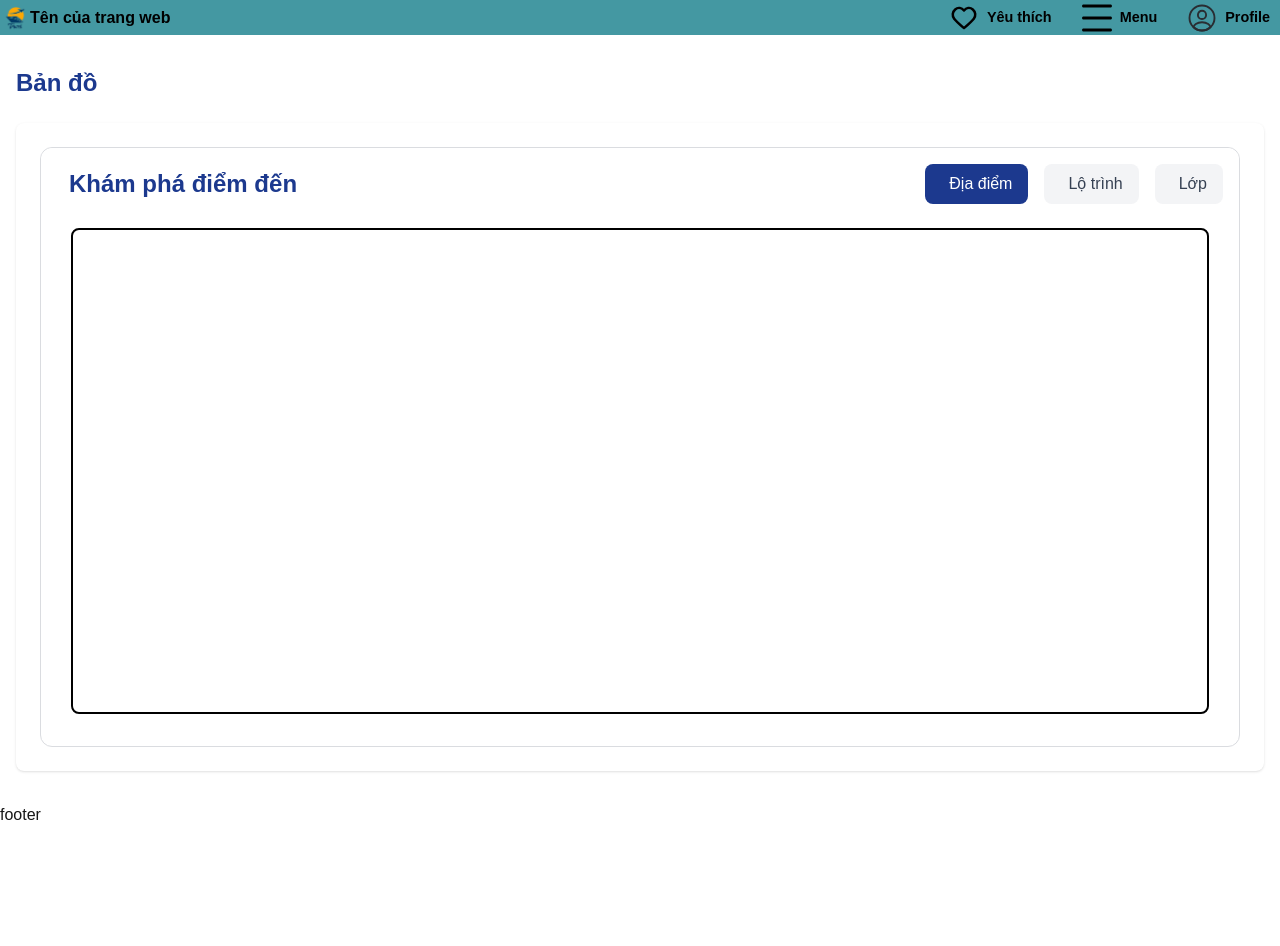
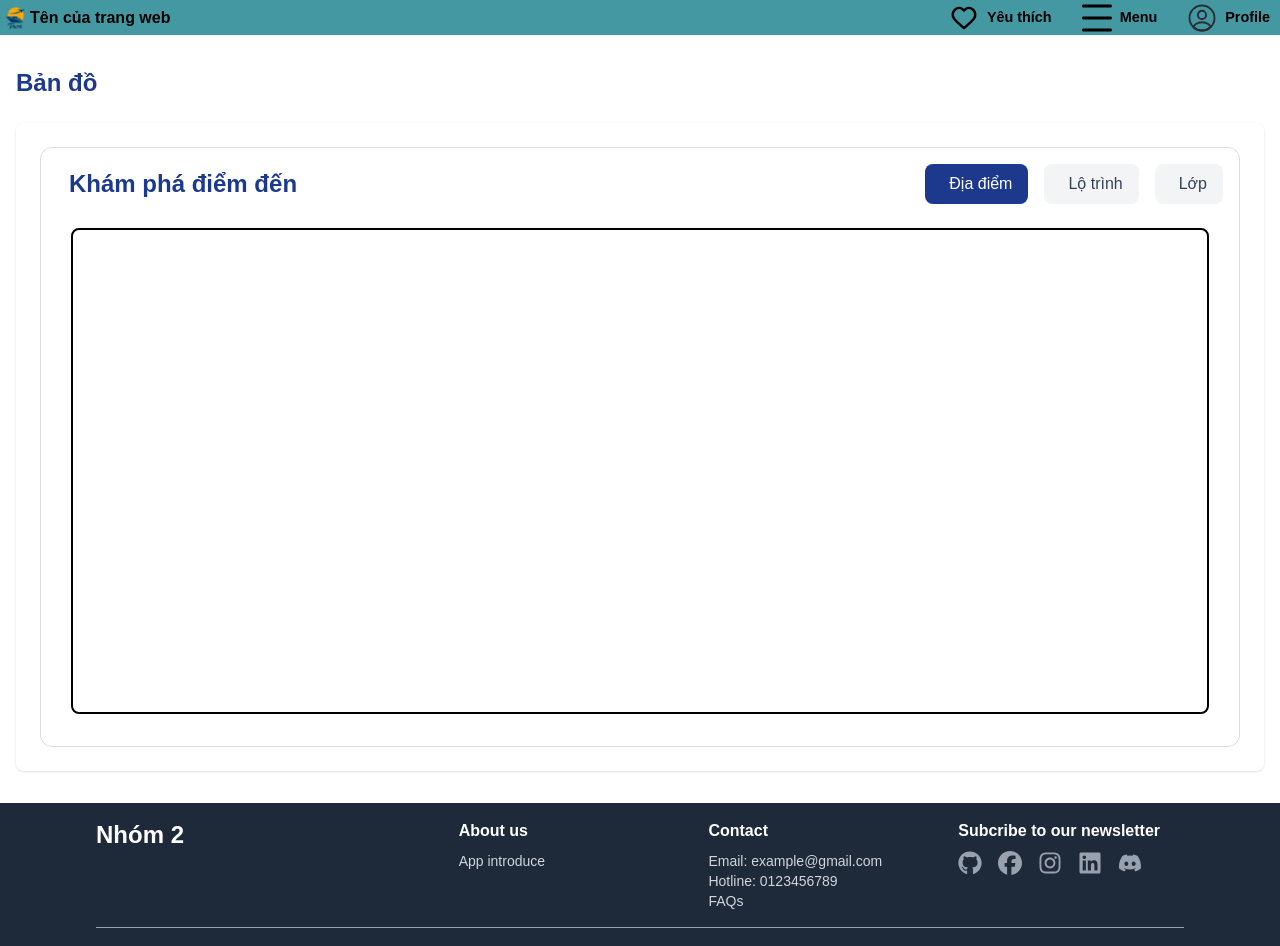
Before and after one commit to PhungVietBac/AITripSystem, a Next.js app in the folder ai_trip_system/: page /map in a window 1280 px wide. Shown: the top 946 px of the page. Before the commit the page ends 827 px from the top, so only its background shows below. Built offline with nearby package versions, Linux system fonts and the light colour scheme.

Commit message:
Create footer

```diff
--- a/ai_trip_system/package.json
+++ b/ai_trip_system/package.json
@@ -11,7 +11,8 @@
   "dependencies": {
     "next": "^15.2.4",
     "react": "^19.0.0",
-    "react-dom": "^19.0.0"
+    "react-dom": "^19.0.0",
+    "react-icons": "^5.5.0"
   },
   "devDependencies": {
     "@eslint/eslintrc": "^3",
--- a/ai_trip_system/public/Pages/home.html
+++ /dev/null
@@ -1,11 +0,0 @@
-<!DOCTYPE html>
-<html>
-  <head>
-    <meta charset="UTF-8" />
-    <meta name="viewport" content="width=device-width, initial-scale=1.0" />
-    <link href="/ai_trip_system/src/index.css" rel="stylesheet" />
-  </head>
-  <body>
-    <h1 class="text-3xl font-bold underline">Hello!</h1>
-  </body>
-</html>
--- a/ai_trip_system/src/app/map/page.tsx
+++ b/ai_trip_system/src/app/map/page.tsx
@@ -1,4 +1,4 @@
-import React from 'react'
+import React from "react";
 import Header from "../../components/header";
 import Footer from "../../components/footer";
 import Map from "../../components/Map";
--- a/ai_trip_system/src/components/footer.tsx
+++ b/ai_trip_system/src/components/footer.tsx
@@ -1,5 +1,78 @@
+import {
+  FaGithub,
+  FaFacebook,
+  FaInstagram,
+  FaLinkedin,
+  FaDiscord,
+} from "react-icons/fa6";
+import Link from "next/link";
+
 const Footer = () => {
-  return <div>footer</div>;
+  return (
+    <footer className="bg-gray-800 dark:bg-black px-4 py-4 md:px-24">
+      <div className="text-sm grid grid-cols-1 md:grid-cols-[1.5fr_1fr_1fr_1fr] gap-6 text-white">
+        <div>
+          <h2 className="text-2xl font-bold">Nhóm 2</h2>
+        </div>
+        <div>
+          <h3 className="text-base font-bold">About us</h3>
+          <ul className="list-outside list-none text-gray-300 hover:text-gray-100 dark:hover:text-white">
+            <li className=" mt-0 md:mt-2">
+              <Link className="hover:underline" href="/">
+                App introduce
+              </Link>
+            </li>
+          </ul>
+        </div>
+        <div>
+          <h3 className="text-base font-bold">Contact</h3>
+          <ul className="list-outside list-none">
+            <li className="mt-0 md:mt-2 text-gray-300 hover:text-gray-100 dark:hover:text-white">
+              Email:{" "}
+              <a href="mailto:example@gmail.com" className="hover:underline">
+                example@gmail.com
+              </a>
+            </li>
+            <li className="text-gray-300 hover:text-gray-100 dark:hover:text-white">
+              Hotline:{" "}
+              <a href="tel:0123456789" className="hover:underline">
+                0123456789
+              </a>
+            </li>
+            <li className="text-gray-300 hover:text-gray-100 dark:hover:text-white">
+              <a className="hover:underline" href="#">
+                FAQs
+              </a>
+            </li>
+          </ul>
+        </div>
+        <div>
+          <h3 className="text-base font-bold">Subcribe to our newsletter</h3>
+          <div className="flex space-x-4 mt-0 md:mt-2">
+            <a href="https://github.com">
+              <FaGithub className="w-6 h-6 text-gray-400 hover:text-gray-200 dark:hover:text-white" />
+            </a>
+            <a href="https://facebook.com">
+              <FaFacebook className="w-6 h-6 text-gray-400 hover:text-gray-200 dark:hover:text-white" />
+            </a>
+            <a href="https://instagram.com">
+              <FaInstagram className="w-6 h-6 text-gray-400 hover:text-gray-200 dark:hover:text-white" />
+            </a>
+            <a href="https://linkedin.com">
+              <FaLinkedin className="w-6 h-6 text-gray-400 hover:text-gray-200 dark:hover:text-white" />
+            </a>
+            <a href="https://discord.com">
+              <FaDiscord className="w-6 h-6 text-gray-400 hover:text-gray-200 dark:hover:text-white" />
+            </a>
+          </div>
+        </div>
+      </div>
+      <hr className="border-gray-400 dark:border-gray-700 my-4" />
+      <p className="text-sm text-gray-300">
+        Copyright @ 2025 | All Rights Reserved.
+      </p>
+    </footer>
+  );
 };
 
 export default Footer;
```
Also changed, not shown: ai_trip_system/public/Pages/map.html (deleted, +0 -73 lines), ai_trip_system/public/Pages/booking.html (deleted), ai_trip_system/public/Pages/detail_trip.html (deleted), ai_trip_system/public/Pages/friend.html (deleted), ai_trip_system/public/Pages/intro.html (deleted), ai_trip_system/public/Pages/profile.html (deleted), ai_trip_system/public/Pages/search_result.html (deleted), 1 other file (tests, documents, lock files or other folders).
